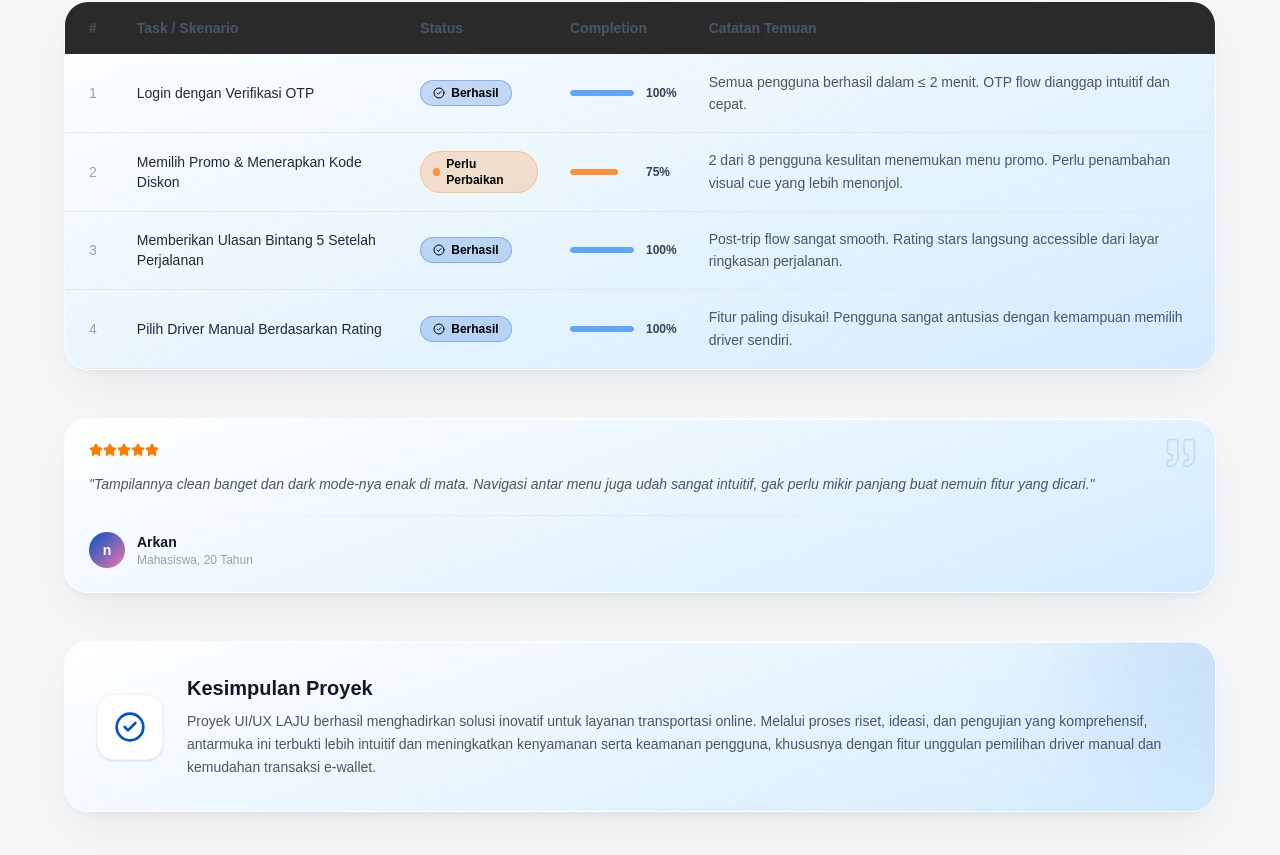
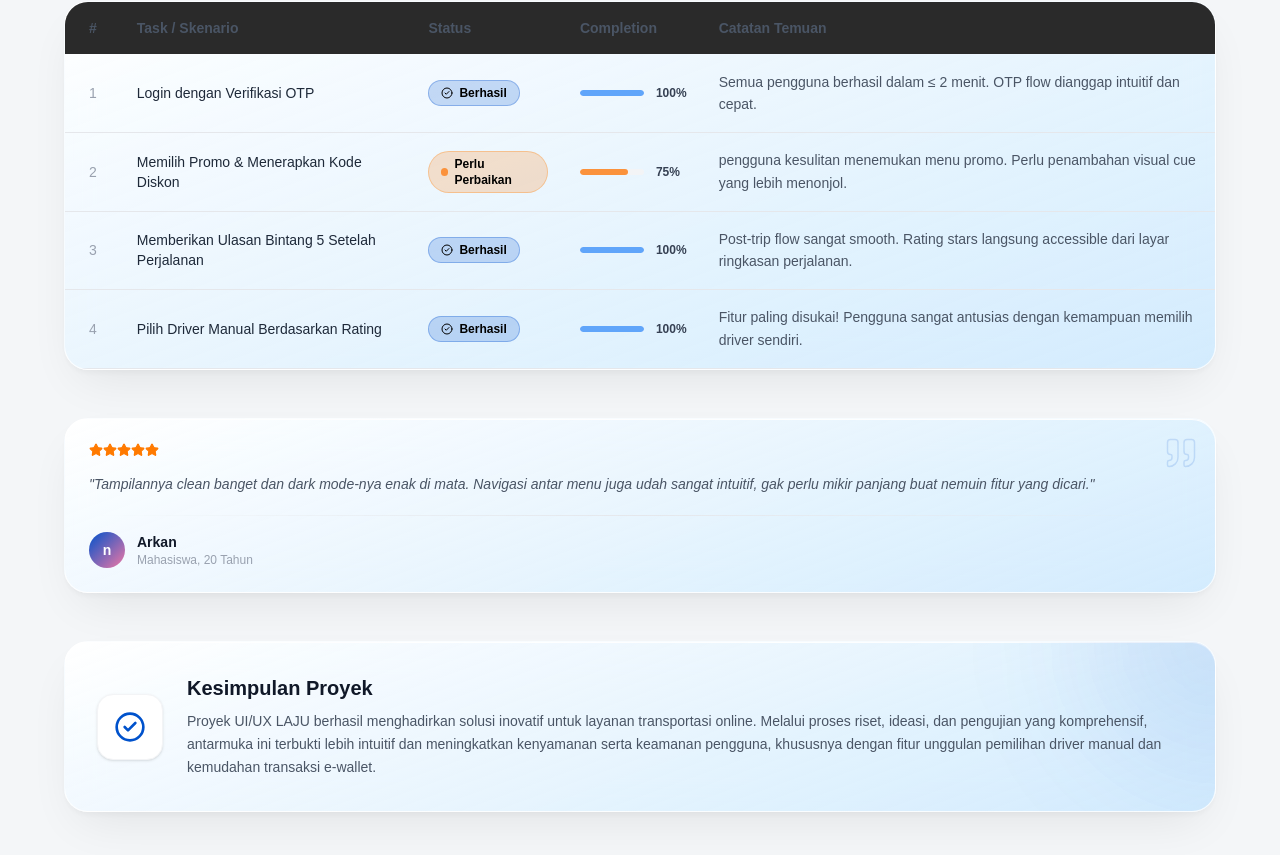
Before and after one commit to ahmadhakimitsnaini/laju, a React (Vite) app: page / in a window 1280 px wide. Shown: the part 8127-8982 px from the top of the page. Built offline with nearby package versions, Linux system fonts and the light colour scheme.

Commit message:
fix(copy): update test section wording

```diff
--- a/src/sections/TestSection.jsx
+++ b/src/sections/TestSection.jsx
@@ -18,7 +18,7 @@ export default function TestSection() {
       status: "warning",
       statusLabel: "Perlu Perbaikan",
       completion: "75%",
-      note: "2 dari 8 pengguna kesulitan menemukan menu promo. Perlu penambahan visual cue yang lebih menonjol.",
+      note: "pengguna kesulitan menemukan menu promo. Perlu penambahan visual cue yang lebih menonjol.",
     },
     {
       task: "Memberikan Ulasan Bintang 5 Setelah Perjalanan",
```
